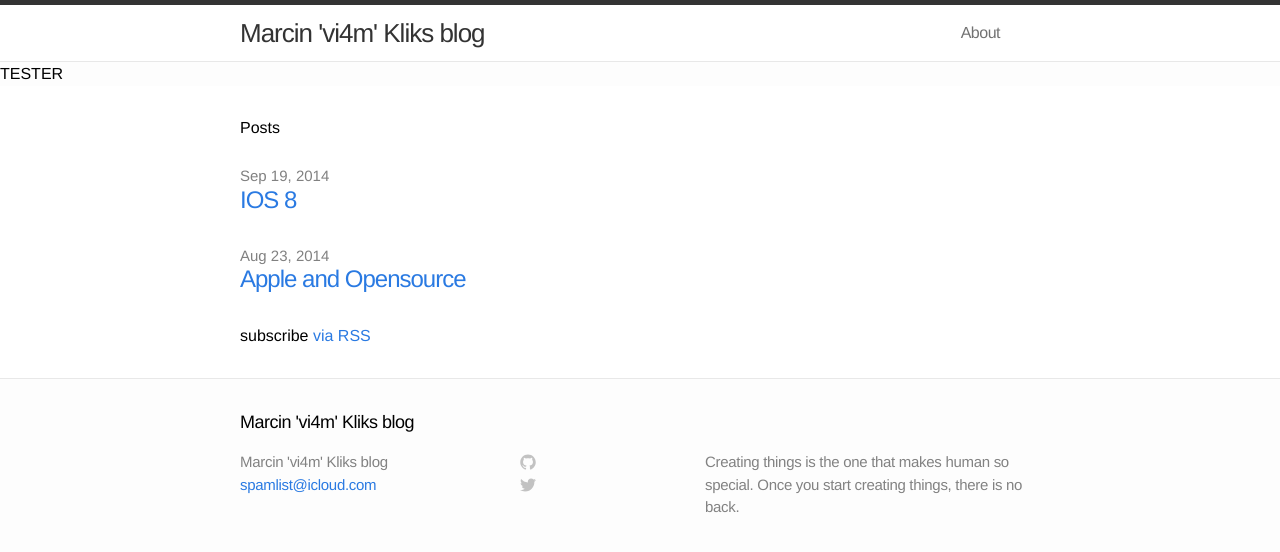
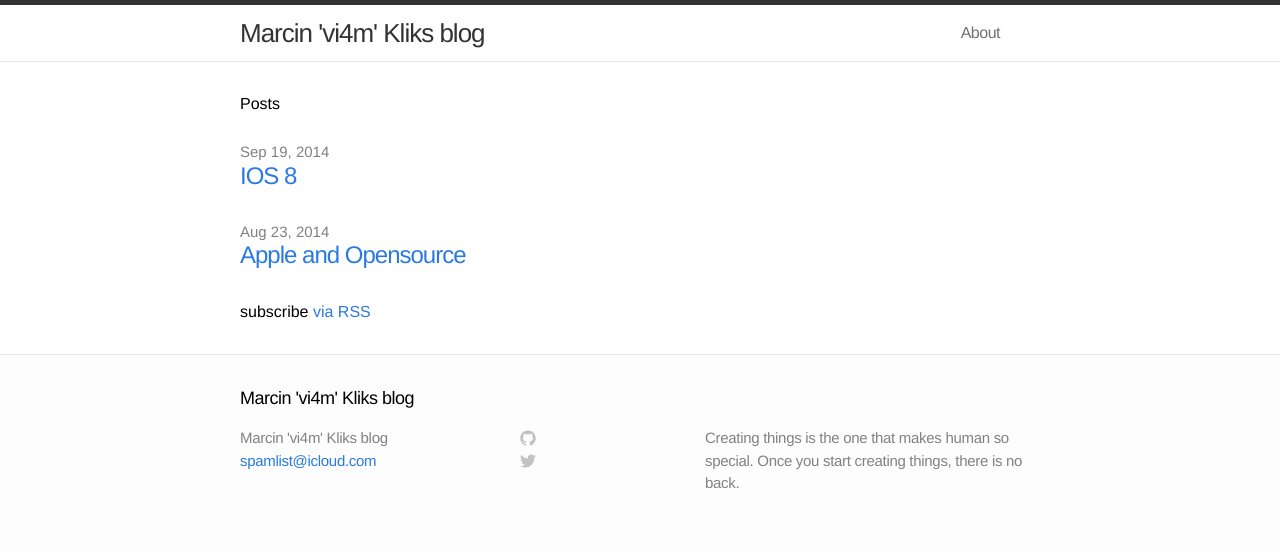
Before and after one commit to vi4m/vi4m.github.io, a Jekyll site: the page built from index.html, in a window 1280 px wide. Shown: the top 552 px of the page. Built offline with Jekyll 4.4.1, drawn with Linux system fonts in a browser that asks for light colours.

Commit message:
Update default.html

```diff
--- a/_layouts/default.html
+++ b/_layouts/default.html
@@ -6,7 +6,6 @@
     <body>
 
     {% include header.html %}
-<h1> TESTER </h1>
     <div class="page-content">
       <div class="wrap">
       {{ content }}
```
